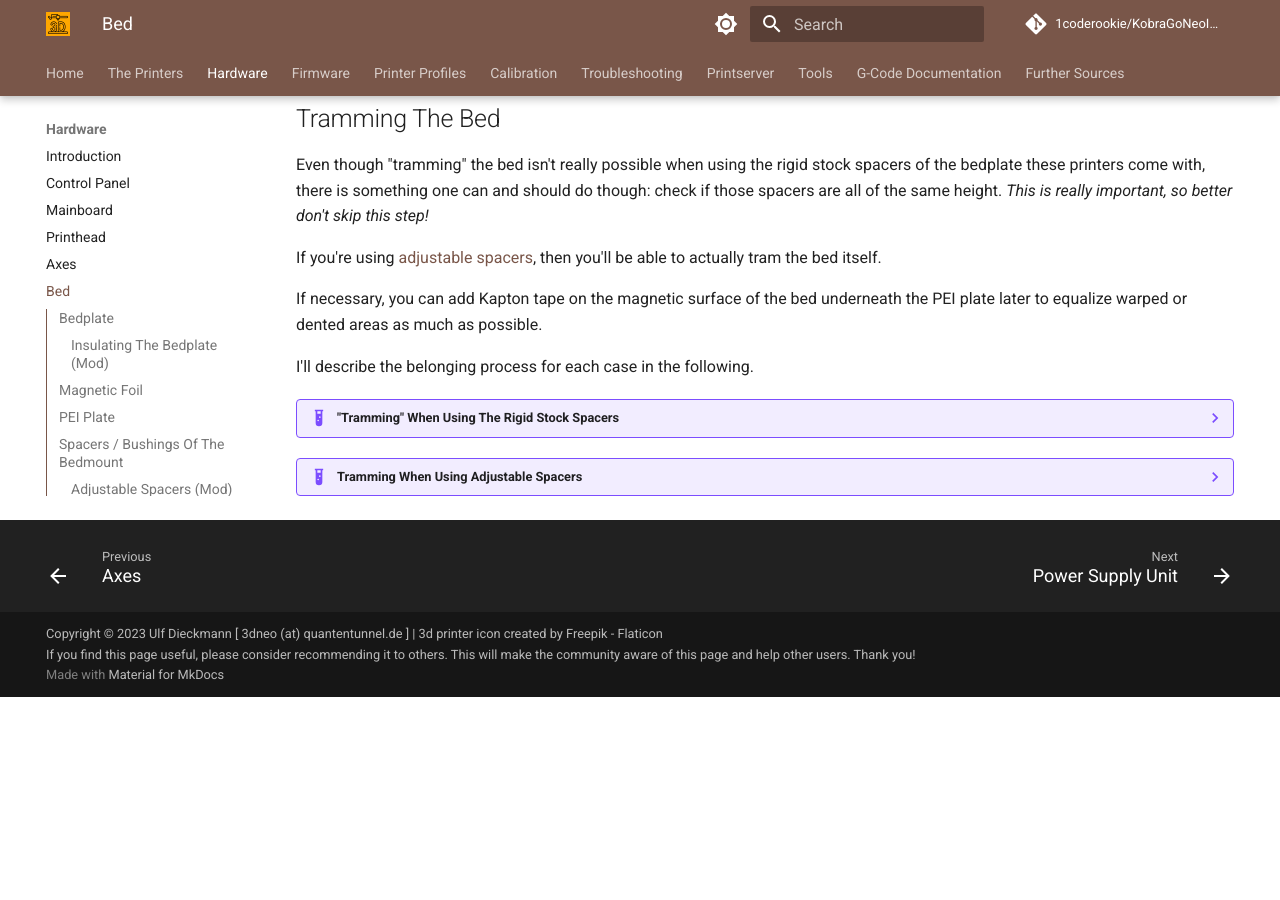
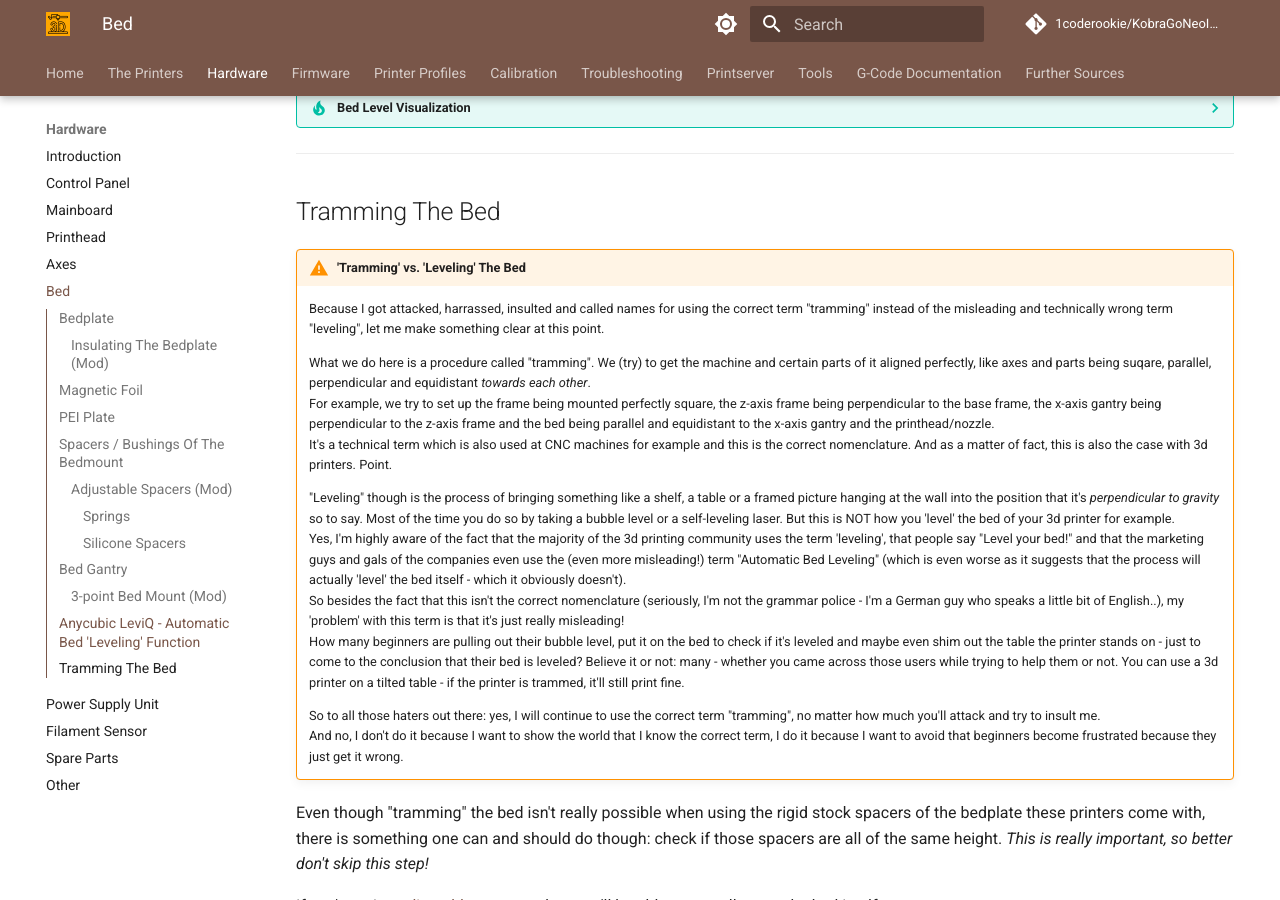
Before and after one commit to 1coderookie/KobraGoNeoInsights, an MkDocs documentation site: the page built from docs/hardware/bed.md, in a window 1280 px wide and 900 px high, scrolled down 16348 px. Built offline with MkDocs 1.6.1 and Material for MkDocs 9.7.7, drawn with Linux system fonts in a browser that asks for light colours; comment, search, counter and statistics services are not loaded; before the commit the page ends 17045 px from its top, so only the background shows below that; some of the changed text lies outside the part shown.

Commit message:
Update bed.md

```diff
--- a/docs/hardware/bed.md
+++ b/docs/hardware/bed.md
@@ -287,6 +287,8 @@
 
 ![Construction frontview full](../assets/images/bed_frontview-complete_tilted_web.jpg)
 
+Right now I still have to take off the PEI plate (or at least lift the left front corner) for accessing and adjusting the screw for the pitch (because that one is still screwed into the thread of the gantry), the screw for the roll I can access from underneath the bed though which makes it easy to adjust. I'll probably end up changing the setup for the screw of the pitch as well.
+
 I then continued with a rough tramming, adjusting only the 'pitch' and then the 'roll' after having the reference set to the desired height.
 After that, I excetuted the probing for a bedmesh (7x7 grid using Klipper) with the bed being cold - the result looked promising.
 
@@ -396,6 +398,25 @@
 ---
 
 ## Tramming The Bed
+
+!!! warning "'Tramming' vs. 'Leveling' The Bed"
+
+    Because I got attacked, harrassed, insulted and called names for using the correct term "tramming" instead of the misleading and technically wrong term "leveling", let me make something clear at this point.
+
+    What we do here is a procedure called "tramming".
+    We (try) to get the machine and certain parts of it aligned perfectly, like axes and parts being suqare, parallel, perpendicular and equidistant *towards each other*.
+    For example, we try to set up the frame being mounted perfectly square, the z-axis frame being perpendicular to the base frame, the x-axis gantry being perpendicular to the z-axis frame and the bed being parallel and equidistant to the x-axis gantry and the printhead/nozzle.
+    It's a technical term which is also used at CNC machines for example and this is the correct nomenclature. And as a matter of fact, this is also the case with 3d printers. Point.
+
+    "Leveling" though is the process of bringing something like a shelf, a table or a framed picture hanging at the wall into the position that it's *perpendicular to gravity* so to say. Most of the time you do so by taking a bubble level or a self-leveling laser. But this is NOT how you 'level' the bed of your 3d printer for example.
+    Yes, I'm highly aware of the fact that the majority of the 3d printing community uses the term 'leveling', that people say "Level your bed!" and that the marketing guys and gals of the companies even use the (even more misleading!) term "Automatic Bed Leveling" (which is even worse as it suggests that the process will actually 'level' the bed itself - which it obviously doesn't).
+    So besides the fact that this isn't the correct nomenclature (seriously, I'm not the grammar police - I'm a German guy who speaks a little bit of English..), my 'problem' with this term is that it's just really misleading!
+    How many beginners are pulling out their bubble level, put it on the bed to check if it's leveled and maybe even shim out the table the printer stands on - just to come to the conclusion that their bed is leveled? Believe it or not: many - whether you came across those users while trying to help them or not. You can use a 3d printer on a tilted table - if the printer is trammed, it'll still print fine.
+
+    So to all those haters out there: yes, I will continue to use the correct term "tramming", no matter how much you'll attack and try to insult me.
+    And no, I don't do it because I want to show the world that I know the correct term, I do it because I want to avoid that beginners become frustrated because they just get it wrong.
+
+
 Even though "tramming" the bed isn't really possible when using the rigid stock spacers of the bedplate these printers come with, there is something one can and should do though: check if those spacers are all of the same height. *This is really important, so better don't skip this step!*
 
 If you're using [adjustable spacers](#different-spacers), then you'll be able to actually tram the bed itself.
```
